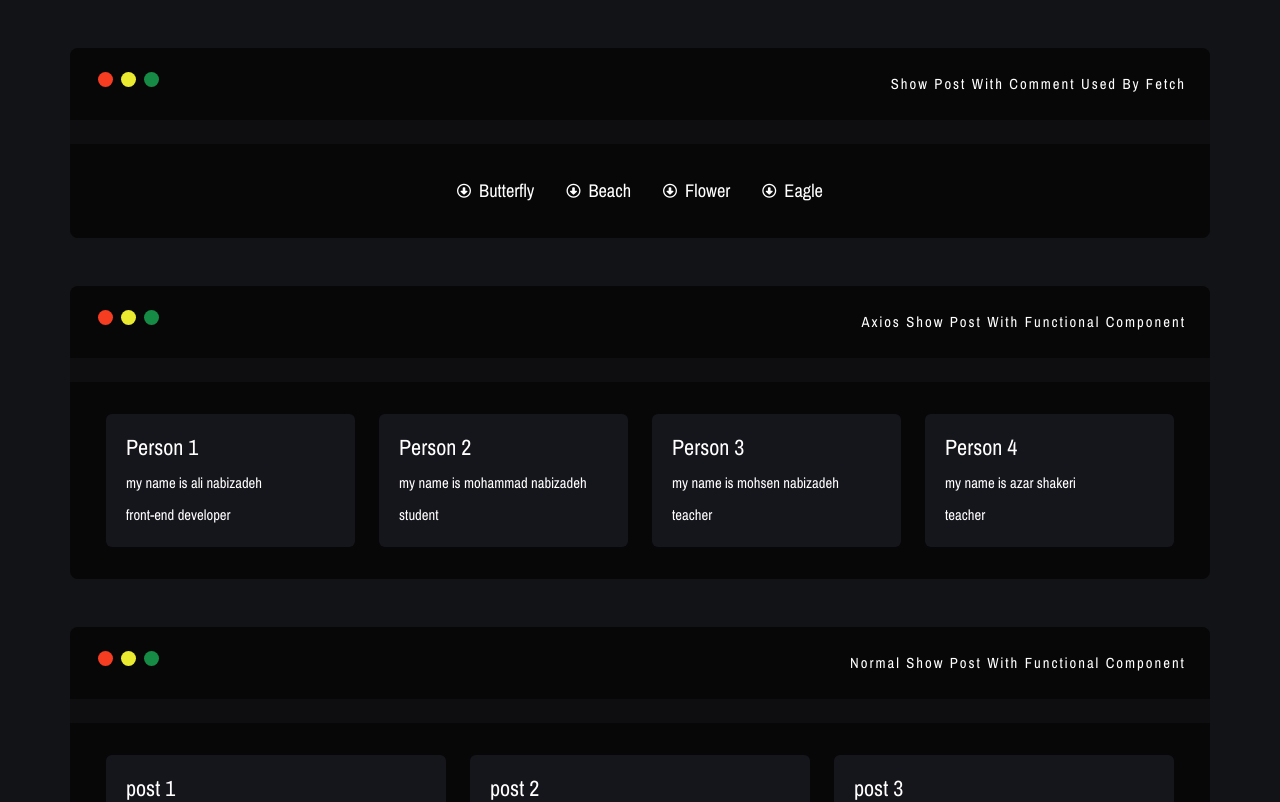
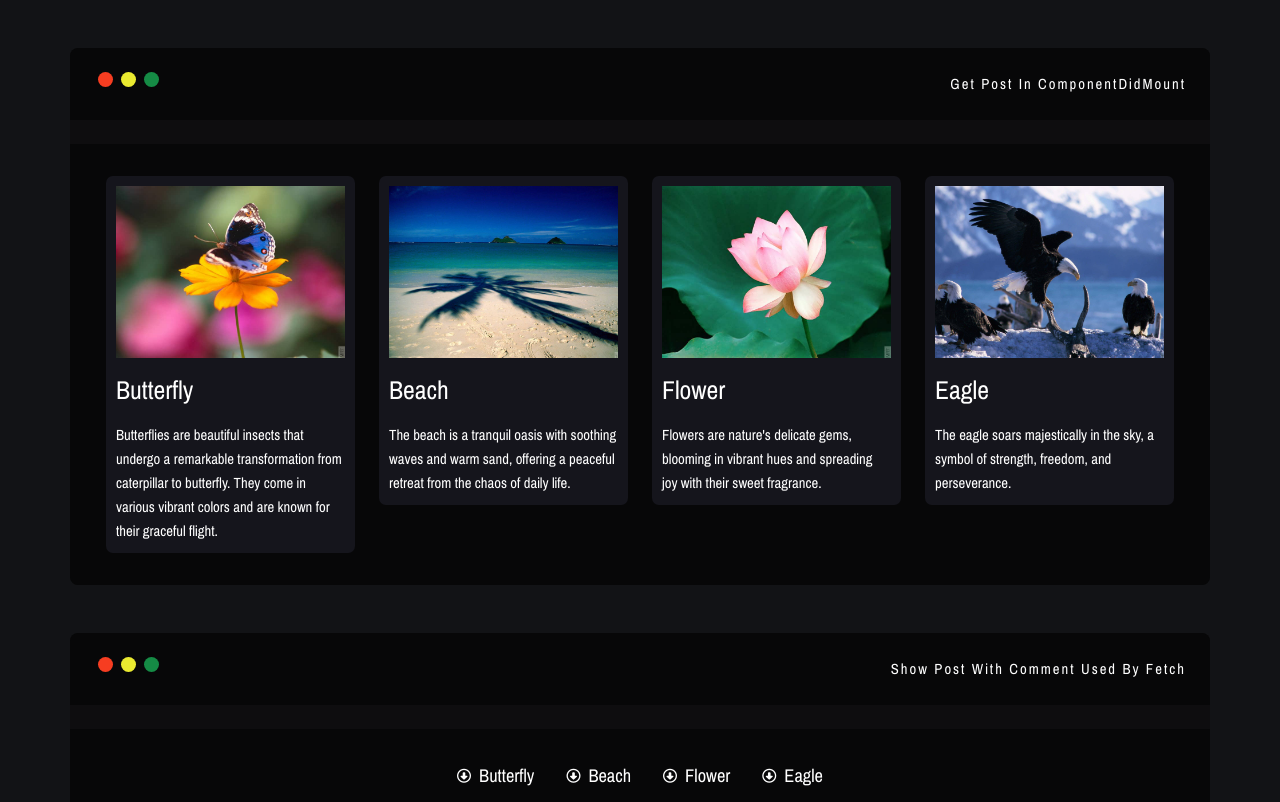
Before and after one commit to alinabizadeh1913/react-javascript-exercise, a React (Create React App) app: page / in a window 1280 px wide. Shown: the top 802 px of the page. Built offline with nearby package versions, Linux system fonts and the light colour scheme; data requests are answered from the project's data file.

Commit message:
state 1 : complete ComponentDidMount.jsx

```diff
--- /dev/null
+++ b/src/Components/Examples/lifecycle methods/ComponentDidMount.jsx
@@ -0,0 +1,65 @@
+import React from 'react';
+import Template from '../../Template/Template'
+
+export default class ComponentDidMount extends React.Component {
+
+    constructor(props) {
+        super(props);
+        this.state = {
+            posts : null,
+            loading : true
+        }
+    }
+
+    async getPost() {
+        const request = await fetch('http://localhost:5000/posts2');
+        return await request.json();
+    }
+
+    componentDidMount() {
+        setTimeout(() => {
+            this.getPost().then(result => {
+                this.setState({
+                    posts : result,
+                    loading : false
+                })
+            })
+        }, 2000)
+    }
+
+    render () {
+        return (
+            <Template title="get post in componentDidMount">
+                <section id="did-mount">
+                    <div className="container">
+                        {
+                            this.state.loading ? <div className="loading d-flex justify-content-center">
+                                <img src="./img/spinner.svg" alt="" style={{width : '131.3px'}}/>
+                            </div> : <div className="row justify-content-center">
+                                {
+                                    this.state.posts && this.state.posts.map(post => {
+                                        return (
+                                            <div className="col-12 col-md-6 col-lg-3">
+                                                <div className="post my-2">
+                                                    <div className="image">
+                                                        <img src={post.imgSrc} alt="" />
+                                                    </div>
+                                                    <h3 className="title my-3">
+                                                        {post.title}
+                                                    </h3>
+                                                    <p className="mb-0 description">
+                                                        {post.description}
+                                                    </p>
+                                                </div>
+                                            </div>
+                                        )
+                                    })
+                                }
+                            </div>
+                        }
+                    </div>
+                </section>
+            </Template>
+        )
+    }
+}
--- a/src/Pages/Home.jsx
+++ b/src/Pages/Home.jsx
@@ -3,10 +3,12 @@ import Normal2 from "../Components/Examples/NormalShowPost/Normal2";
 import Normal1 from "../Components/Examples/NormalShowPost/Normal1";
 import Axios from "../Components/Examples/axiosShowPost/Axios";
 import Fetch from "../Components/Examples/fetchShowPost/Fetch";
+import ComponentDidMount from '../Components/Examples/lifecycle methods/ComponentDidMount'
 
 const Home = () => {
     return (
         <React.Fragment>
+            <ComponentDidMount />
             <Fetch />
             <Axios />
             <Normal1 />
--- a/src/css/style.css
+++ b/src/css/style.css
@@ -147,3 +147,15 @@ h1, h2, h3, h4, h5, h6 {
 #fetch .post-wrapper .comment {
   background-color: #1b2729;
 }
+
+#did-mount .post {
+  background-color: #15151c;
+  padding: 10px;
+  border-radius: 7px;
+  color: white;
+}
+#did-mount .post .image img {
+  width: 100%;
+  height: 100%;
+  display: block;
+}
--- a/src/sass/style.scss
+++ b/src/sass/style.scss
@@ -183,3 +183,23 @@
 }
 
 // Fetch
+
+// Did Mount
+
+#did-mount{
+  .post{
+    background-color: #15151c;
+    padding: 10px;
+    border-radius: 7px;
+    color: white;
+    .image{
+      img{
+        width: 100%;
+        height: 100%;
+        display: block;
+      }
+    }
+  }
+}
+
+// Did Mount
```
